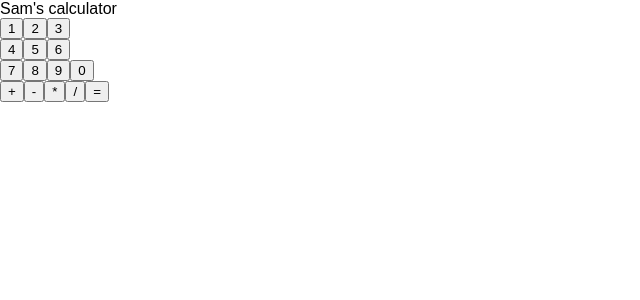
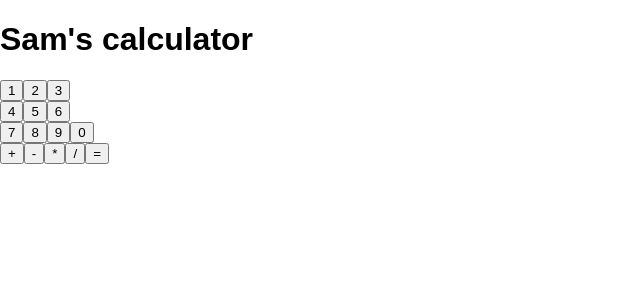
Before and after one commit to IllSmithDa/calculator, a React (Create React App) app in the folder calculator/: page / in a window 1280 px wide. Shown: the top 300 px of the page, without its empty margins (0-640 px from the left). Built offline with nearby package versions, Linux system fonts and the light colour scheme.

Commit message:
added mult, add, sub, divide

```diff
--- a/calculator/src/App.js
+++ b/calculator/src/App.js
@@ -1,5 +1,5 @@
 import React, { Component } from 'react';
-import logo from './logo.svg';
+
 import './App.css';
 
 class App extends Component {
@@ -92,7 +92,7 @@ class App extends Component {
       if (this.state.inputValues[i] === '+') {
         currentValue = this.state.inputValues.slice(currentPostion, i)
         newValue = parseInt(currentValue.join(''))
-        otherValue = this.state.inputValues.slice(i)
+        otherValue = this.state.inputValues.slice(i + 1)
         otherValue = parseInt(otherValue.join(''))
         totalValue = newValue + otherValue;
         this.setState({currentInput: totalValue, inputValues: [] })
@@ -136,7 +136,7 @@ class App extends Component {
     return (
       <div>
         <div>
-          <h> {this.state.currentInput} </h>
+          <h1> {this.state.currentInput} </h1>
         </div>
         <div>
           <button onClick = {this.inputOneHandler}>1</button>
```
